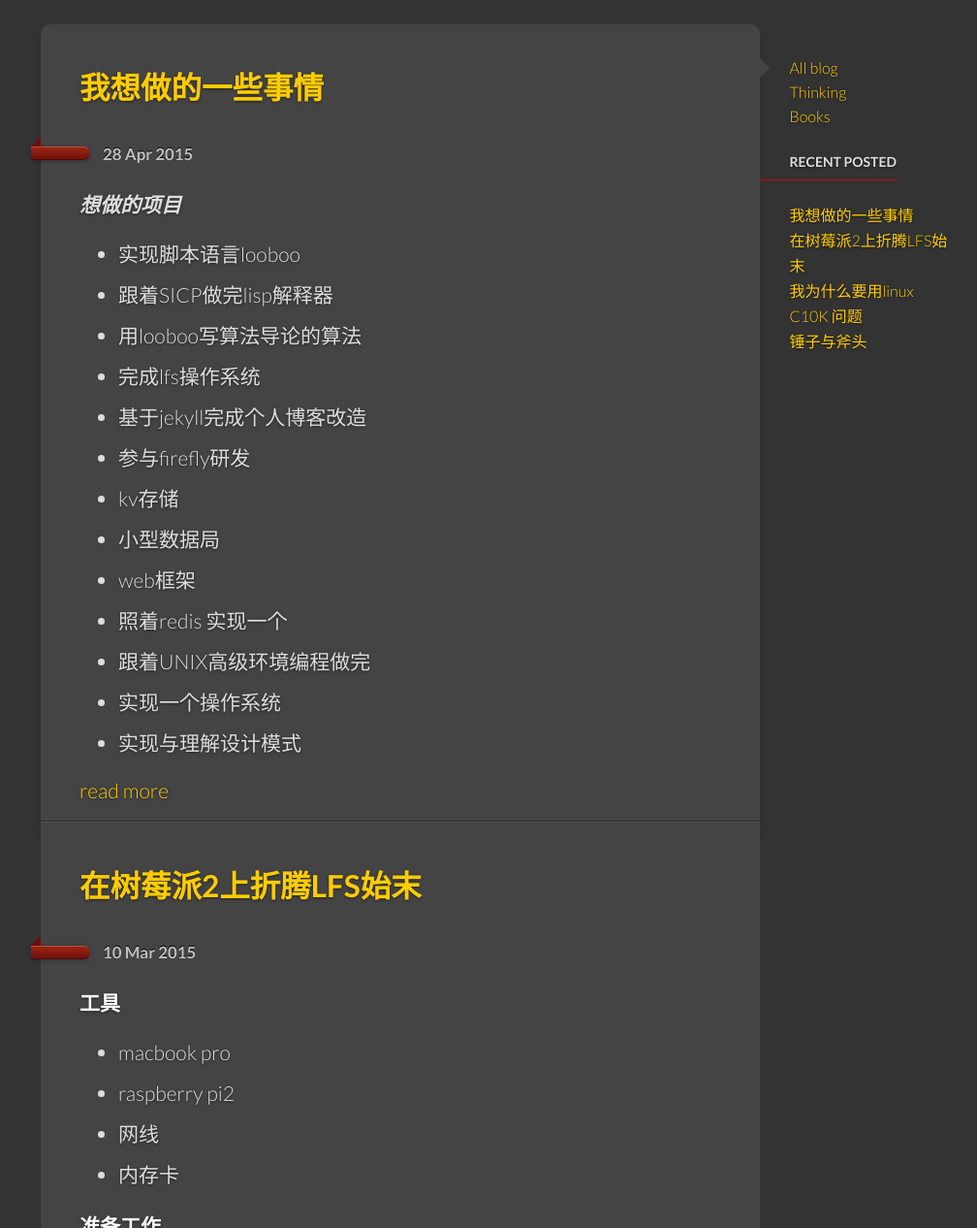
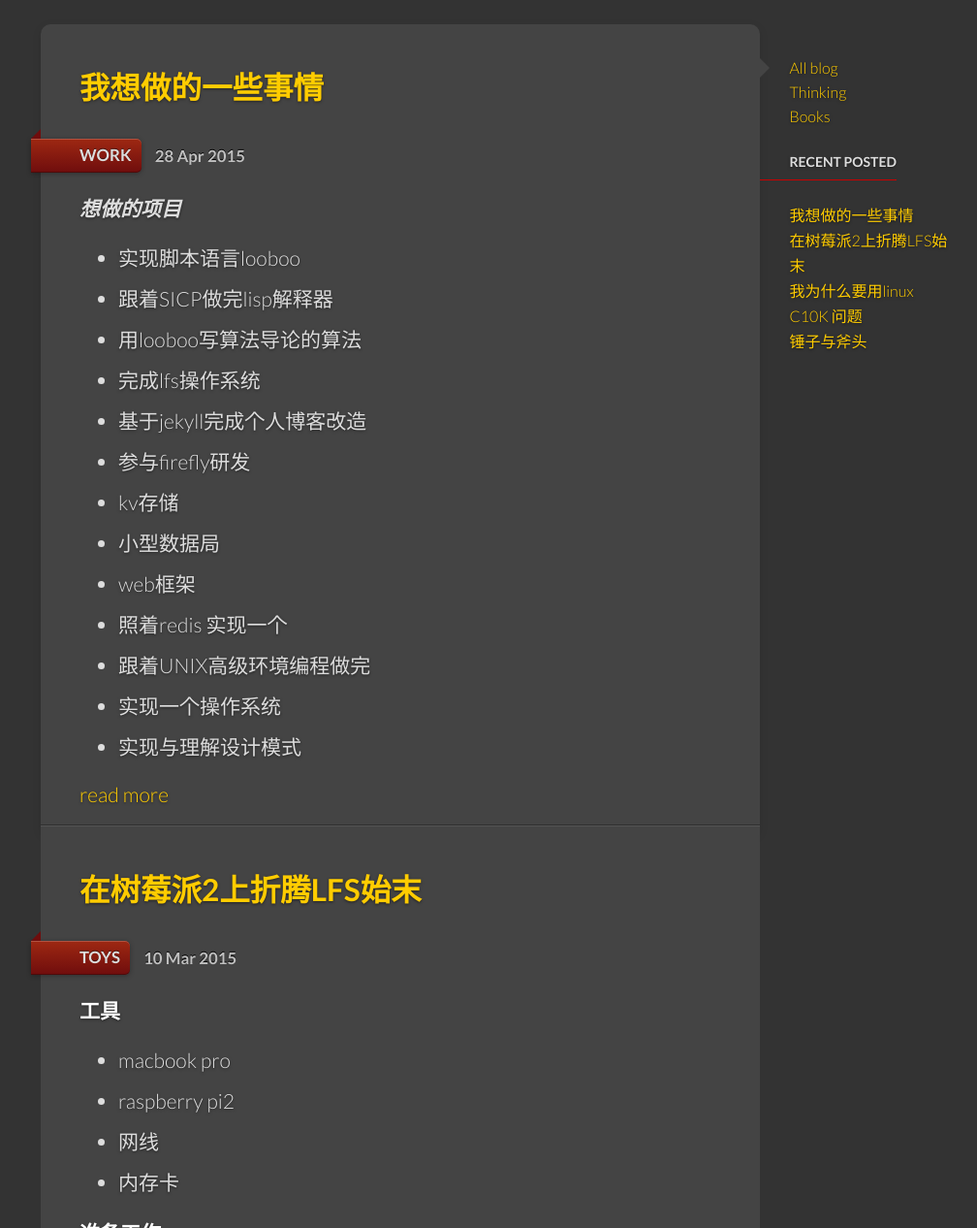
Before and after one commit to robertding/robertding.github.io, a Jekyll site: the page built from index.html, in a window 1280 px wide and 1400 px high, cut to the strip 134-1400 px from the top of the window. Shown: the whole strip at 97% size, without its empty margins (129-1137 px from the left). Built offline with Jekyll 4.4.1, drawn with Linux system fonts in a browser that asks for light colours.

Commit message:
[add] categories

```diff
--- a/_posts/toys/2015-03-10-lfs-on-raspberrypi2.md
+++ b/_posts/toys/2015-03-10-lfs-on-raspberrypi2.md
@@ -1,6 +1,7 @@
 ---
 layout: post
 title: 在树莓派2上折腾LFS始末
+categories: toys
 ---
 
 ####工具
--- a/_posts/work/2015-04-28-what-i-wanna-do.md
+++ b/_posts/work/2015-04-28-what-i-wanna-do.md
@@ -1,6 +1,7 @@
 ---
 layout: news_item
 title: 我想做的一些事情
+categories: work
 ---
 
 ##### 想做的项目
```
Also changed, not shown: _posts/concept/2014-12-28-c10k-problem.md (+1 -0 lines), _posts/tools/2014-12-23-life-configure.md (+1 -0 lines), _posts/tools/2015-02-25-why-i-use-linux.md (+1 -0 lines).
